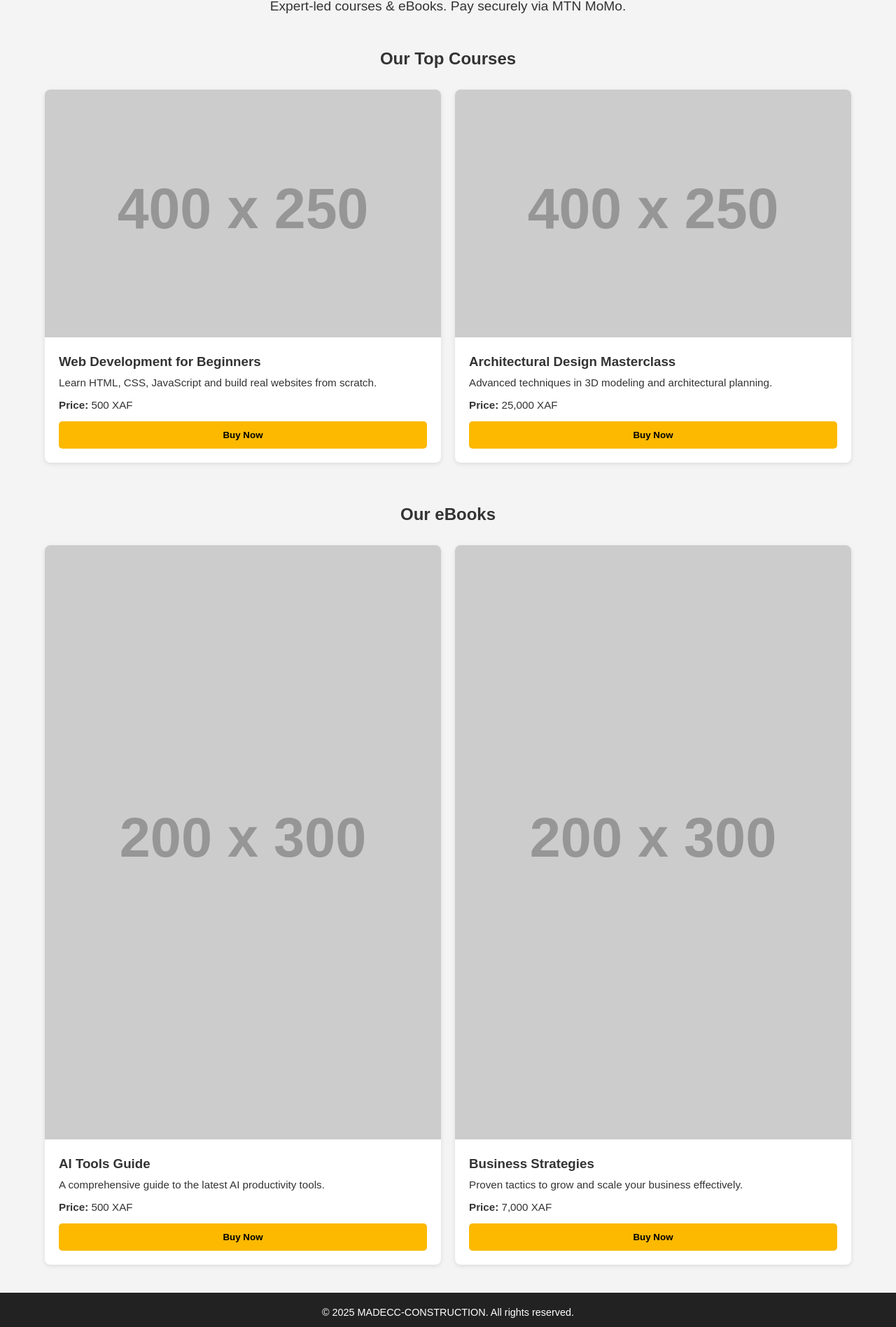
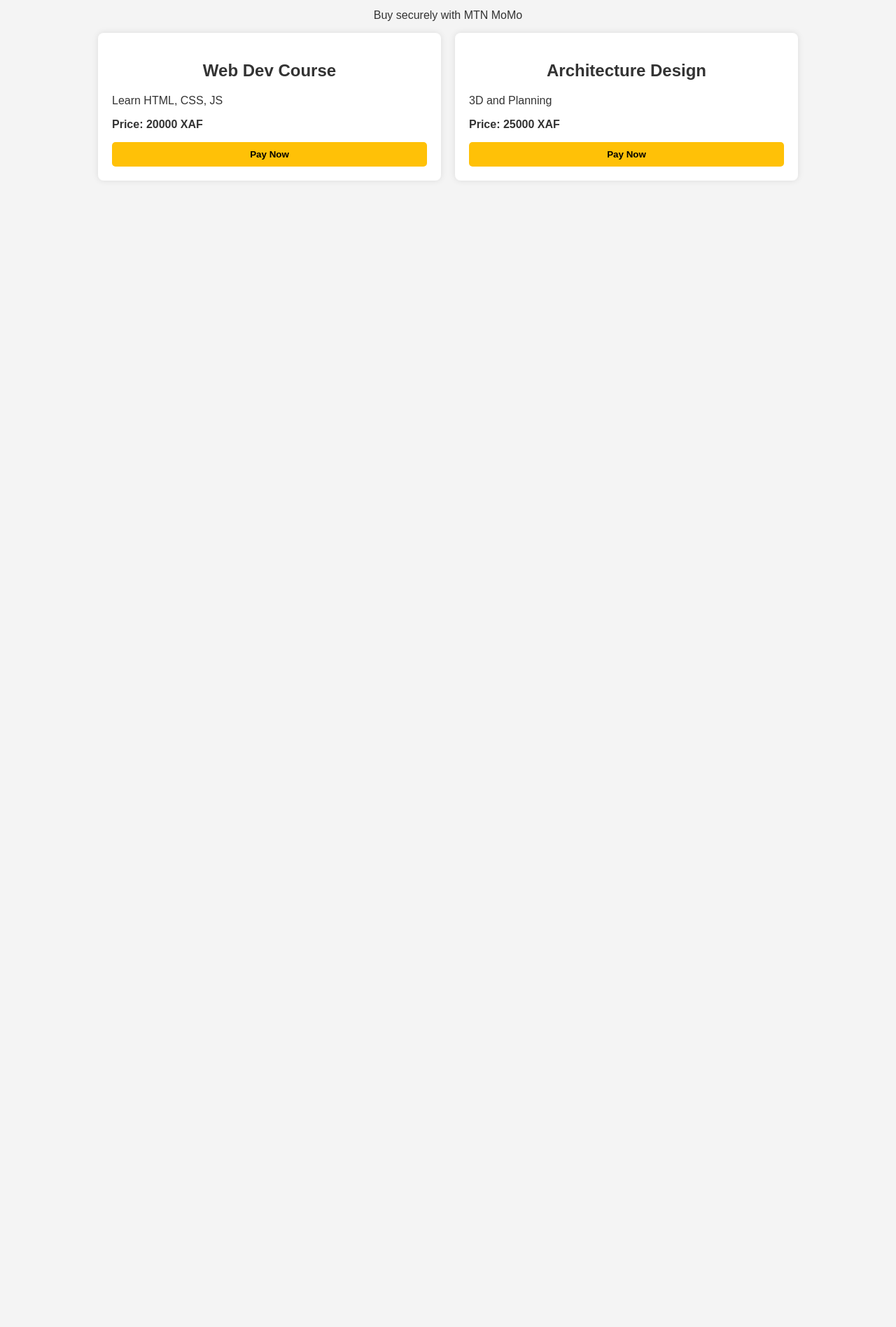
Before and after one commit to Reboya237/momo-pay-test, a website: page index.html in a window 1280 px wide. Shown: the part 87-1983 px from the top of the page at 70% size. After the commit the page ends 800 px from the top, so only its background shows below. Drawn offline with Linux system fonts and the light colour scheme; placeholder pictures from the web are drawn by us.

Commit message:
Add files via upload

```diff
--- a/index.html
+++ b/index.html
@@ -7,138 +7,54 @@
   <meta name="description" content="Buy professional courses and eBooks from MADECC-CONSTRUCTION. Secure MTN MoMo live payment integration."/>
   <meta name="keywords" content="online courses,eBooks,MTN MoMo,web development,architecture,business training"/>
   <style>
-    /* --- RESET & BASE --- */
-    * { margin:0; padding:0; box-sizing:border-box; }
-    body { font-family: Arial, sans-serif; background:#f4f4f4; color:#333; }
-
-    /* --- CONTAINER --- */
-    .container { width:90%; max-width:1200px; margin:30px auto; }
-
-    /* --- HEADER --- */
-    header { text-align:center; margin-bottom:50px; }
-    header h1 { font-size:2.5rem;
-	color:#000; }
-    header p { font-size:1.2rem;
-	margin-top:10px; }
-
-    /* --- GRID CARDS --- */
-    .grid { display:grid; gap:20px; }
-    .courses .grid { grid-template-columns:repeat(auto-fit,minmax(280px,1fr)); }
-
-    .card { background:#fff; border-radius:8px; overflow:hidden; box-shadow:0 2px 6px rgba(0,0,0,0.1); }
-    .card img { width:100%; height:auto; }
-    .card-content { padding:20px; }
-    .card h3 { margin-bottom:10px; }
-    .card p { margin-bottom:15px; font-size:0.95rem; }
-    .card button {
-      display:block;
-      width:100%;
-      padding:12px;
-      background:#fcb900;
-      color:#000;
-      border:none;
-      border-radius:5px;
-      font-weight:bold;
-      cursor:pointer;
-    }
-
-    /* --- RESPONSE BOX --- */
-    #response { text-align:center; margin:40px 0; font-weight:bold; }
-
-    /* --- FOOTER --- */
-    footer { text-align:center; padding:20px 0; background:#222; color:#fff; font-size:0.9rem; }
+    body { font-family: Arial, sans-serif; background:#f4f4f4; color:#333; margin:0; padding:0; }
+    .container { max-width: 1000px; margin: 0 auto; padding: 20px; }
+    h1, h2 { text-align: center; }
+    .grid { display: grid; gap: 20px; grid-template-columns: repeat(auto-fit, minmax(250px, 1fr)); }
+    .card { background: white; padding: 20px; border-radius: 8px; box-shadow: 0 0 10px rgba(0,0,0,0.1); }
+    button { background: #ffc107; border: none; padding: 10px; width: 100%; border-radius: 5px; cursor: pointer; font-weight: bold; }
+    #response { margin-top: 20px; text-align: center; font-weight: bold; }
   </style>
 </head>
 <body>
+  <div class="container">
+    <h1>MADECC eBooks & Courses</h1>
+    <p style="text-align:center;">Buy securely with MTN MoMo</p>
 
-  <div class="container">
+    <div class="grid">
+      <div class="card">
+        <h2>Web Dev Course</h2>
+        <p>Learn HTML, CSS, JS</p>
+        <p><strong>Price: 20000 XAF</strong></p>
+        <button onclick="pay('20000','2376XXXXXXXX')">Pay Now</button>
+      </div>
+      <div class="card">
+        <h2>Architecture Design</h2>
+        <p>3D and Planning</p>
+        <p><strong>Price: 25000 XAF</strong></p>
+        <button onclick="pay('25000','2376XXXXXXXX')">Pay Now</button>
+      </div>
+    </div>
 
-    <!-- Hero -->
-    <header>
-      <h1>Unlock Your Potential with MADECC</h1>
-      <p>Expert-led courses & eBooks. Pay securely via MTN MoMo.</p>
-    </header>
-
-    <!-- Courses -->
-    <section class="courses">
-      <h2 style="text-align:center; margin-bottom:30px;">Our Top Courses</h2>
-      <div class="grid">
-        <!-- Course 1 -->
-        <div class="card">
-          <img src="https://via.placeholder.com/400x250" alt="Web Development Course">
-          <div class="card-content">
-            <h3>Web Development for Beginners</h3>
-            <p>Learn HTML, CSS, JavaScript and build real websites from scratch.</p>
-            <p><strong>Price:</strong> 500 XAF</p>
-            <button onclick="payLive('500','2376XXXXXXXX')">Buy Now</button>
-          </div>
-        </div>
-        <!-- Course 2 -->
-        <div class="card">
-          <img src="https://via.placeholder.com/400x250" alt="Architecture Design Course">
-          <div class="card-content">
-            <h3>Architectural Design Masterclass</h3>
-            <p>Advanced techniques in 3D modeling and architectural planning.</p>
-            <p><strong>Price:</strong> 25,000 XAF</p>
-            <button onclick="payLive('25000','2376XXXXXXXX')">Buy Now</button>
-          </div>
-        </div>
-      </div>
-    </section>
-
-    <!-- eBooks -->
-    <section class="ebooks" style="margin-top:60px;">
-      <h2 style="text-align:center; margin-bottom:30px;">Our eBooks</h2>
-      <div class="grid" style="grid-template-columns:repeat(auto-fit,minmax(200px,1fr));">
-        <!-- eBook 1 -->
-        <div class="card">
-          <img src="https://via.placeholder.com/200x300" alt="AI Tools eBook">
-          <div class="card-content">
-            <h3>AI Tools Guide</h3>
-            <p>A comprehensive guide to the latest AI productivity tools.</p>
-            <p><strong>Price:</strong> 500 XAF</p>
-            <button onclick="payLive('500','2376XXXXXXXX')">Buy Now</button>
-          </div>
-        </div>
-        <!-- eBook 2 -->
-        <div class="card">
-          <img src="https://via.placeholder.com/200x300" alt="Business Strategies eBook">
-          <div class="card-content">
-            <h3>Business Strategies</h3>
-            <p>Proven tactics to grow and scale your business effectively.</p>
-            <p><strong>Price:</strong> 7,000 XAF</p>
-            <button onclick="payLive('7000','2376XXXXXXXX')">Buy Now</button>
-          </div>
-        </div>
-      </div>
-    </section>
-
-    <!-- Response Message -->
     <div id="response"></div>
-
   </div>
 
-  <!-- Footer -->
-  <footer>&copy; 2025 MADECC-CONSTRUCTION. All rights reserved.</footer>
-
-  <!-- Live MoMo Payment Script -->
   <script>
-    async function payLive(amount, phone) {
-      const resBox = document.getElementById('response');
-      resBox.innerText = 'Processing payment…';
+    async function pay(amount, phone) {
+      const responseDiv = document.getElementById("response");
+      responseDiv.innerText = "Processing...";
       try {
         const res = await fetch('/.netlify/functions/momo-request-live', {
-          method: 'POST',
-          headers: { 'Content-Type': 'application/json' },
+          method: "POST",
+          headers: { "Content-Type": "application/json" },
           body: JSON.stringify({ amount, phone })
         });
-        const text = await res.text();
-        resBox.innerText = text;
+        const msg = await res.text();
+        responseDiv.innerText = msg;
       } catch (err) {
-        resBox.innerText = '❌ Error: ' + err.message;
+        responseDiv.innerText = "❌ Error: " + err.message;
       }
     }
   </script>
-
 </body>
 </html>
```
Also changed, not shown: netlify/functions/momo-request-live.js (+11 -68 lines), netlify.toml, package.json (line endings or trailing spaces).
